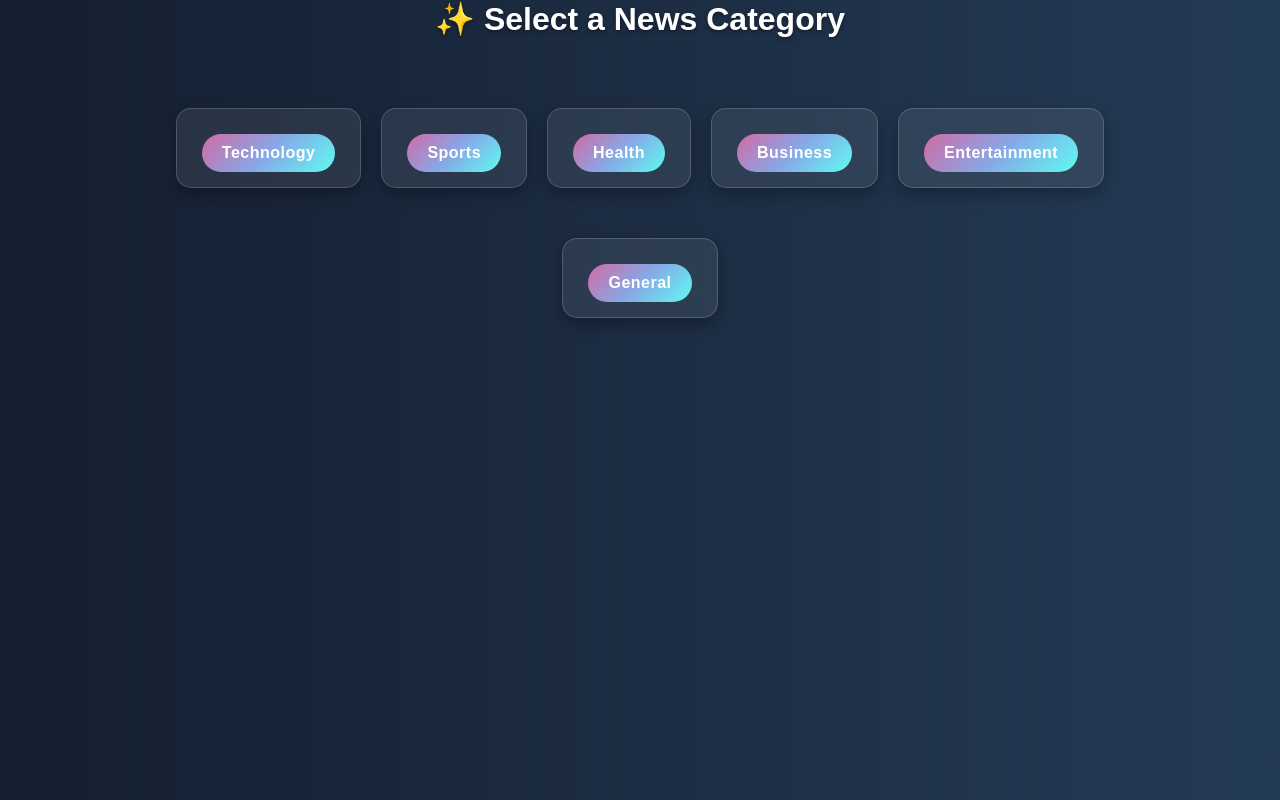
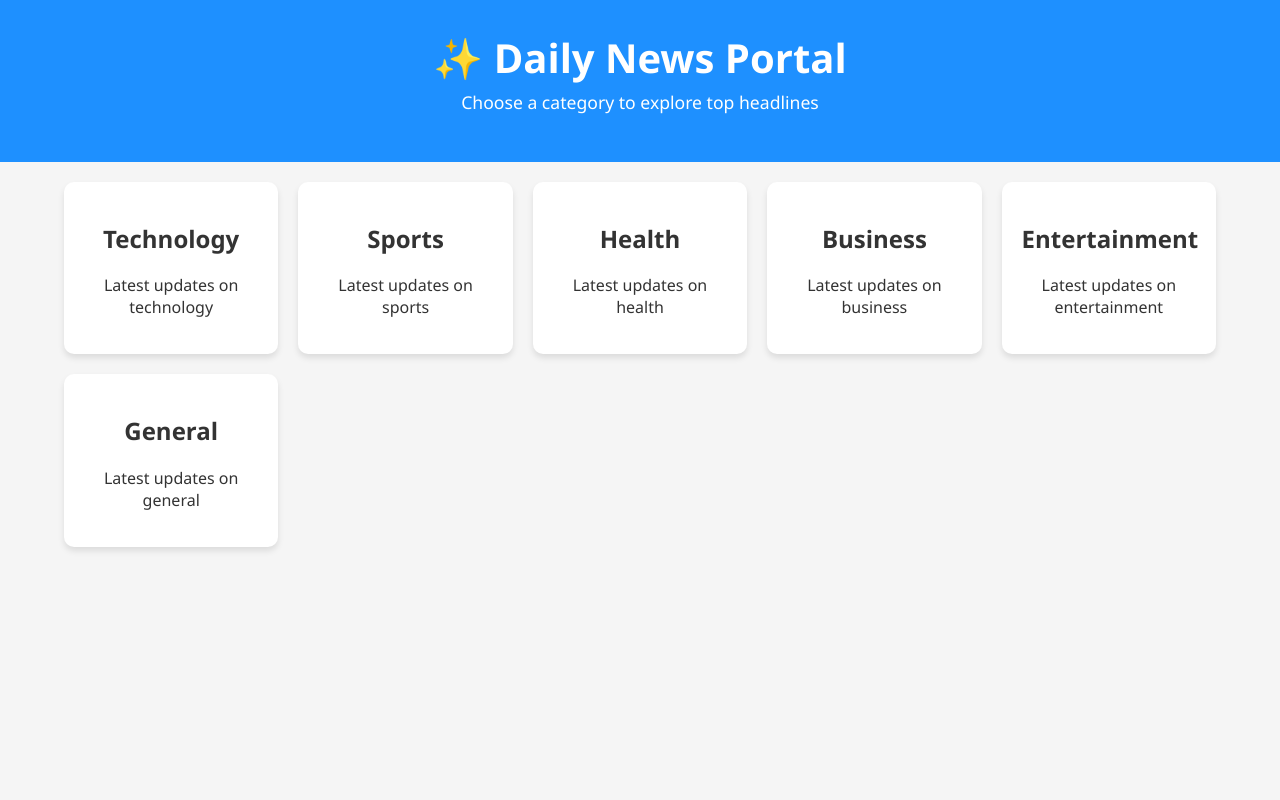
Before and after one commit to SyedaJuveriya/newsProject, a Django app: page / in a window 1280 px wide. Run offline with Django 5.2, Linux system fonts and the light colour scheme.

Commit message:
Updated home and news pages with modern news portal styling

```diff
--- a/static/css/style.css
+++ b/static/css/style.css
@@ -1,102 +1,122 @@
-/* static/css/style.css */
-
-* {
+body {
+    font-family: 'Segoe UI', Tahoma, Geneva, Verdana, sans-serif;
+    background-color: #f5f5f5;
     margin: 0;
     padding: 0;
-    box-sizing: border-box;
 }
 
-body {
-    font-family: 'Poppins', sans-serif;
-    background: linear-gradient(to right, #141e30, #243b55);
-    color: #ffffff;
-    min-height: 100vh;
-    background-attachment: fixed;
+header {
+    text-align: center;
+    padding: 30px 10px;
+    background-color: #1e90ff;
+    color: white;
 }
 
-h1, h2 {
-    text-align: center;
-    margin-bottom: 30px;
-    font-weight: 600;
-    text-shadow: 0 2px 4px rgba(0, 0, 0, 0.4);
+header h1 {
+    margin: 0;
+    font-size: 2.5rem;
+}
+
+header p {
+    font-size: 1.1rem;
+    margin-top: 5px;
 }
 
 .container {
-    max-width: 1000px;
-    margin: auto;
-    padding: 40px 20px;
+    width: 90%;
+    max-width: 1200px;
+    margin: 20px auto;
 }
 
-ul {
-    list-style: none;
-    padding: 0;
-}
-
-li {
-    background: rgba(255, 255, 255, 0.1);
-    border: 1px solid rgba(255, 255, 255, 0.18);
-    border-radius: 20px;
-    padding: 25px;
-    margin-bottom: 30px;
-    backdrop-filter: blur(10px);
-    -webkit-backdrop-filter: blur(10px);
-    box-shadow: 0 8px 32px 0 rgba(0, 0, 0, 0.37);
-    transition: transform 0.3s ease, box-shadow 0.3s ease;
-}
-
-li:hover {
-    transform: translateY(-8px);
-    box-shadow: 0 12px 28px rgba(255, 255, 255, 0.1);
-}
-
-img {
-    width: 100%;
-    border-radius: 15px;
-    margin: 15px 0;
-    box-shadow: 0 4px 12px rgba(0, 0, 0, 0.6);
-}
-
-a {
-    display: inline-block;
-    margin-top: 10px;
-    padding: 10px 20px;
-    background: linear-gradient(135deg, #d16ba5, #86a8e7, #5ffbf1);
-    color: #000;
-    border-radius: 30px;
-    font-weight: bold;
-    text-decoration: none;
-    transition: background 0.3s ease, color 0.3s ease;
-}
-
-a:hover {
-    background: linear-gradient(135deg, #5ffbf1, #86a8e7, #d16ba5);
-    color: #111;
-}
-
-.category-list {
-    display: flex;
-    flex-wrap: wrap;
-    justify-content: center;
+/* Category Grid */
+.category-grid {
+    display: grid;
+    grid-template-columns: repeat(auto-fit, minmax(200px, 1fr));
     gap: 20px;
 }
 
-.category-list li {
-    background: rgba(255, 255, 255, 0.08);
-    border-radius: 15px;
-    padding: 15px 25px;
-    font-size: 1rem;
-    font-weight: 500;
-    box-shadow: 0 6px 15px rgba(0, 0, 0, 0.3);
-    transition: all 0.3s ease;
+.category-card {
+    background-color: white;
+    padding: 20px;
+    border-radius: 10px;
+    text-align: center;
+    color: #333;
+    text-decoration: none;
+    box-shadow: 0 4px 6px rgba(0,0,0,0.1);
+    transition: transform 0.3s, box-shadow 0.3s;
 }
 
-.category-list li:hover {
-    background: rgba(209, 107, 165, 0.2);
-    transform: scale(1.05);
+.category-card:hover {
+    transform: translateY(-5px);
+    box-shadow: 0 10px 15px rgba(0,0,0,0.2);
 }
 
-.category-list li a {
-    color: #ffffff;
+/* News Grid */
+.news-grid {
+    display: grid;
+    grid-template-columns: repeat(auto-fit, minmax(300px, 1fr));
+    gap: 25px;
+}
+
+.news-card {
+    background-color: white;
+    border-radius: 10px;
+    overflow: hidden;
+    box-shadow: 0 4px 6px rgba(0,0,0,0.1);
+    transition: transform 0.3s, box-shadow 0.3s;
+}
+
+.news-card img {
+    width: 100%;
+    height: 200px;
+    object-fit: cover;
+}
+
+.news-card:hover {
+    transform: translateY(-5px);
+    box-shadow: 0 10px 15px rgba(0,0,0,0.2);
+}
+
+.news-content {
+    padding: 15px;
+}
+
+.news-content h2 {
+    margin: 0 0 10px 0;
+    font-size: 1.2rem;
+    color: #1e90ff;
+}
+
+.news-content p {
+    font-size: 0.95rem;
+    color: #555;
+}
+
+.read-more {
+    display: inline-block;
+    margin-top: 10px;
+    padding: 5px 10px;
+    background-color: #1e90ff;
+    color: white;
     text-decoration: none;
-    letter-spacing: 0.5px;
+    border-radius: 5px;
+    font-size: 0.9rem;
 }
+
+.read-more:hover {
+    background-color: #0f75d1;
+}
+
+.back-btn {
+    display: inline-block;
+    margin: 10px 0;
+    color: white;
+    background-color: #ff6347;
+    padding: 5px 15px;
+    border-radius: 5px;
+    text-decoration: none;
+}
+
+.back-btn:hover {
+    background-color: #e5533d;
+}
--- a/template/testapp/home.html
+++ b/template/testapp/home.html
@@ -4,17 +4,21 @@
 <head>
     <meta charset="UTF-8">
     <title>News Home</title>
-    {% load static %}
     <link rel="stylesheet" href="{% static 'css/style.css' %}">
 </head>
 <body>
-    <h1>✨ Select a News Category</h1>
-    <div class="container">
-        <ul class="category-list">
-            {% for cat in category %}
-            <li><a href="/news/{{cat}}">{{ cat|title }}</a></li>
-            {% endfor %}
-        </ul>
+    <header>
+        <h1>✨ Daily News Portal</h1>
+        <p>Choose a category to explore top headlines</p>
+    </header>
+
+    <div class="container category-grid">
+        {% for cat in category %}
+        <a href="/news/{{cat}}" class="category-card">
+            <h2>{{ cat|title }}</h2>
+            <p>Latest updates on {{ cat }}</p>
+        </a>
+        {% endfor %}
     </div>
 </body>
 </html>
```
Also changed, not shown: template/testapp/news_list.html (+16 -18 lines).
